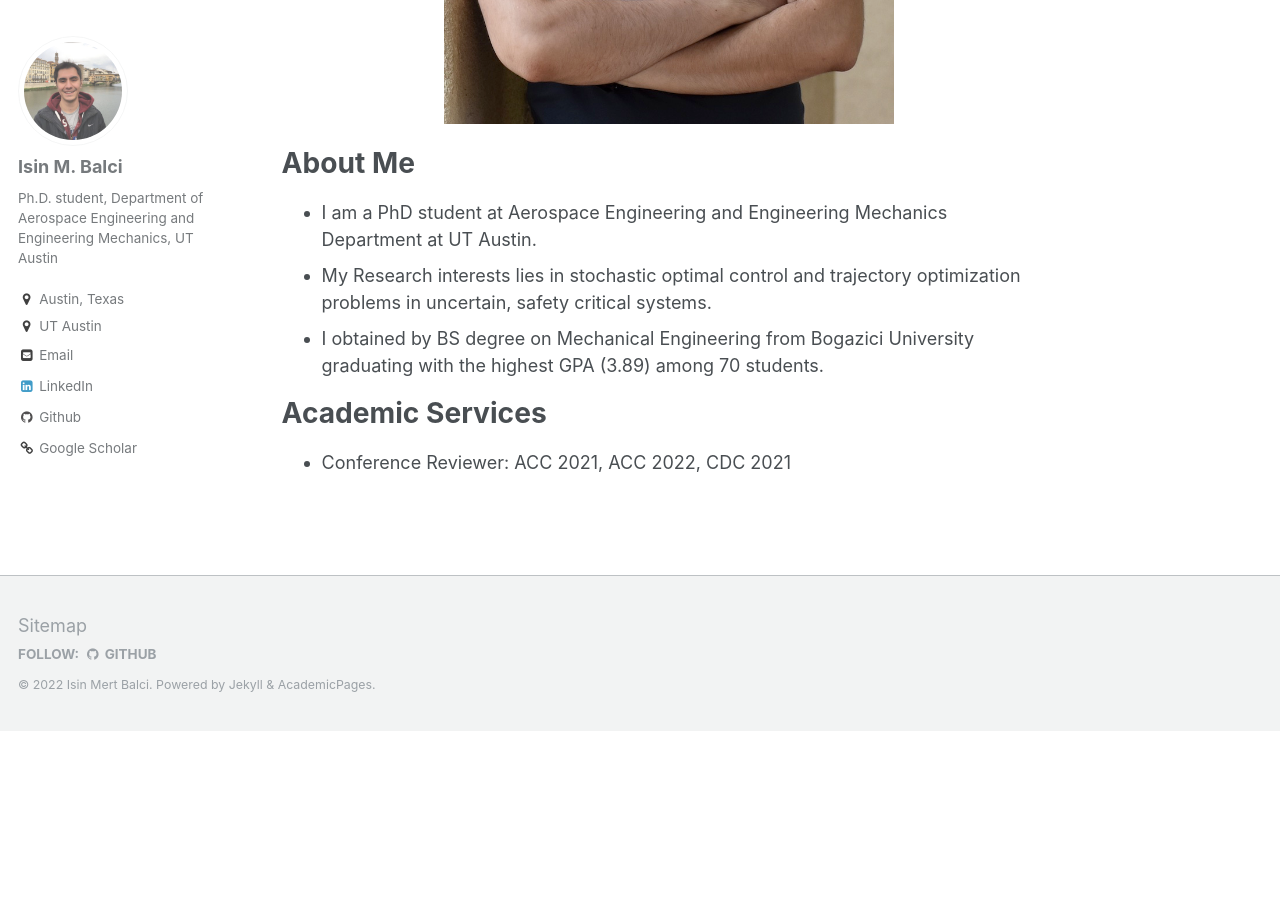
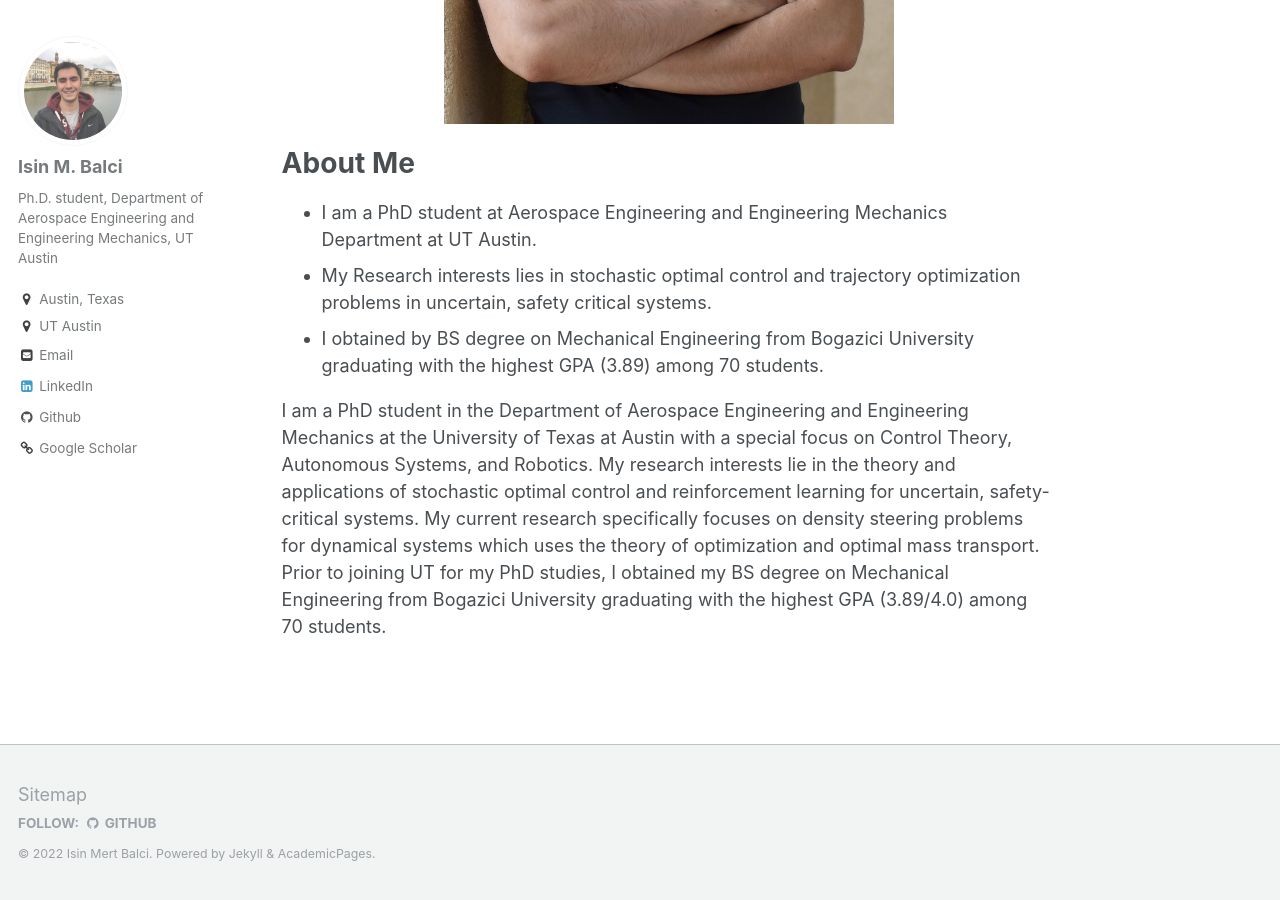
Before and after one commit to isinmert/isinmert.github.io, a Jekyll site: the page built from _pages/about.md, in a window 1280 px wide and 900 px high, scrolled down 657 px. Built offline with Jekyll 4.4.1, drawn with Linux system fonts in a browser that asks for light colours; before the commit the page ends 1387 px from its top, so only the background shows below that.

Commit message:
about page updated

```diff
--- a/_pages/about.md
+++ b/_pages/about.md
@@ -17,6 +17,13 @@ redirect_from:
 * My Research interests lies in stochastic optimal control and trajectory optimization problems in uncertain, safety critical systems.
 * I obtained by BS degree on Mechanical Engineering from Bogazici University graduating with the highest GPA (3.89) among 70 students.
 
+I am a PhD student in the Department of Aerospace Engineering and Engineering Mechanics at the University of Texas at Austin with a special focus on Control Theory, Autonomous Systems, and Robotics.
+My research interests lie in the theory and applications of stochastic optimal control and reinforcement learning for uncertain, safety-critical systems.
+My current research specifically focuses on density steering problems for dynamical systems which uses the theory of optimization and optimal mass transport.
+<!-- My goal is to expand the knowledge on stochastic controls, motion planning, and probabilistic trajectory optimization into real-world problems where randomness is ubiquitous and safety is utterly important.  -->
+Prior to joining UT for my PhD studies, I obtained my BS degree on Mechanical Engineering from Bogazici University graduating with the highest GPA (3.89/4.0) among 70 students.
 
-# Academic Services
-* Conference Reviewer: ACC 2021, ACC 2022, CDC 2021
+
+
+<!-- # Academic Services
+* Conference Reviewer: ACC 2021, ACC 2022, CDC 2021 -->
```
